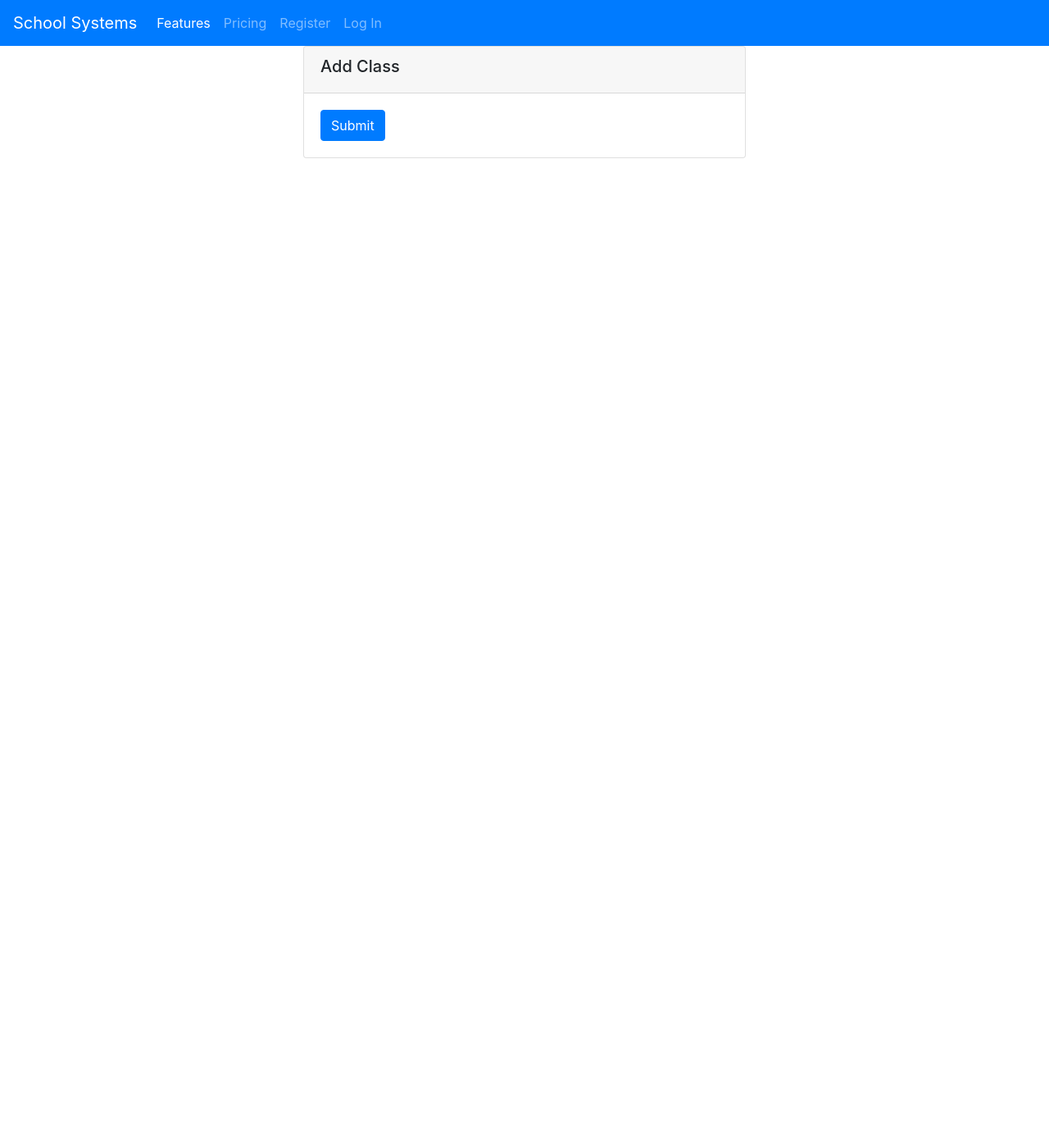
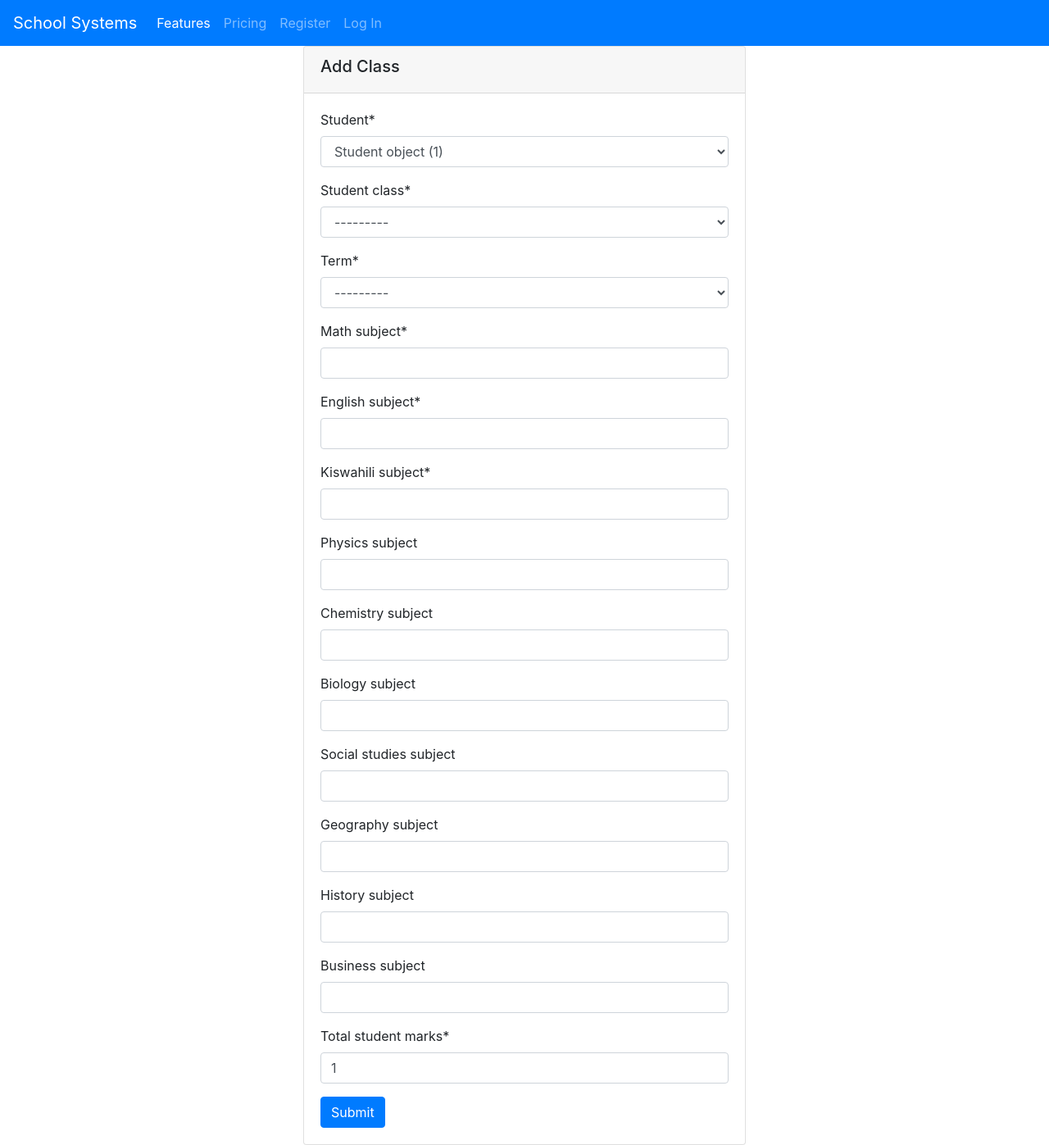
Before and after one commit to moseskorir/Schoolsystem, a Django app: page /studentsclass/new/ in a window 1280 px wide. Shown: the whole page at 82% size. Before the commit the page ends 193 px from the top, so only its background shows below. Run offline with Django 3.2, Linux system fonts and the light colour scheme; data comes from the database, SQL or seed files in the repository; parts of the project's set-up code (start-up, migrations or seed data) failed here and were passed over; some libraries are stand-ins or nearby versions.

Commit message:
added total marks

```diff
--- a/studentsclass/models.py
+++ b/studentsclass/models.py
@@ -15,7 +15,7 @@ class Subjects(models.Model):
         ('2', 'Two'),
         ('3', 'Three')
     )
-    student = models.ForeignKey(default=1, on_delete=django.db.models.deletion.CASCADE, to='school.Student')
+    student = models.ForeignKey(default=1, on_delete=models.CASCADE, to='school.Student')
     student_class = models.CharField(max_length=30, choices=STUDENTCLASS)
     term = models.CharField(max_length=1, choices=TERM)
     math_subject = models.IntegerField()
@@ -28,3 +28,9 @@ class Subjects(models.Model):
     geography_subject = models.IntegerField(blank=True, null=True)
     history_subject = models.IntegerField(blank=True, null=True)
     business_subject = models.IntegerField(blank=True, null=True)
+    total_student_marks = models.IntegerField(default=1)
+
+
+    def calculate_student_mark(self):
+        student_marks = (self.math_subject + self.english_subject + self.kiswahili_subject + self.physics_subject + self.chemistry_subject + self.biology_subject + self.social_studies_subject + self.geography_subject + self.history_subject + self.business_subject)
+        return total_student_marks
--- a/studentsclass/templates/studentsclass/subjects.html
+++ b/studentsclass/templates/studentsclass/subjects.html
@@ -16,6 +16,7 @@
                 <th>Geography</th>
                 <th>History</th>
                 <th>Business</th>
+                <th>Total Marks</th>
             </tr>
         </thead>
         <tbody>
@@ -32,6 +33,7 @@
                 <td>{{subject.geography}}</td>
                 <td>{{subject.history}}</td>
                 <td>{{subject.business}}</td>
+                <td>{{subject.total_student_marks}</td>
             </tr>
             {% endfor %}
         </tbody>
--- a/templates/base.html
+++ b/templates/base.html
@@ -24,6 +24,9 @@
                     </li>
                     <li class="nav-item">
                         <a class="nav-link" href="{% url 'student_form' %}">New Student</a>
+                    </li>
+                    <li class="nav-item">
+                        <a class="nav-link" href="{% url 'subjects' %}">Students Performance</a>
                     </li>
                     <li class="nav-item">
                         <a class="nav-link" href="{% url 'profile' %}">Profile</a>
```
Also changed, not shown: studentsclass/migrations/0004_subjects_total_student_marks.py (added).
